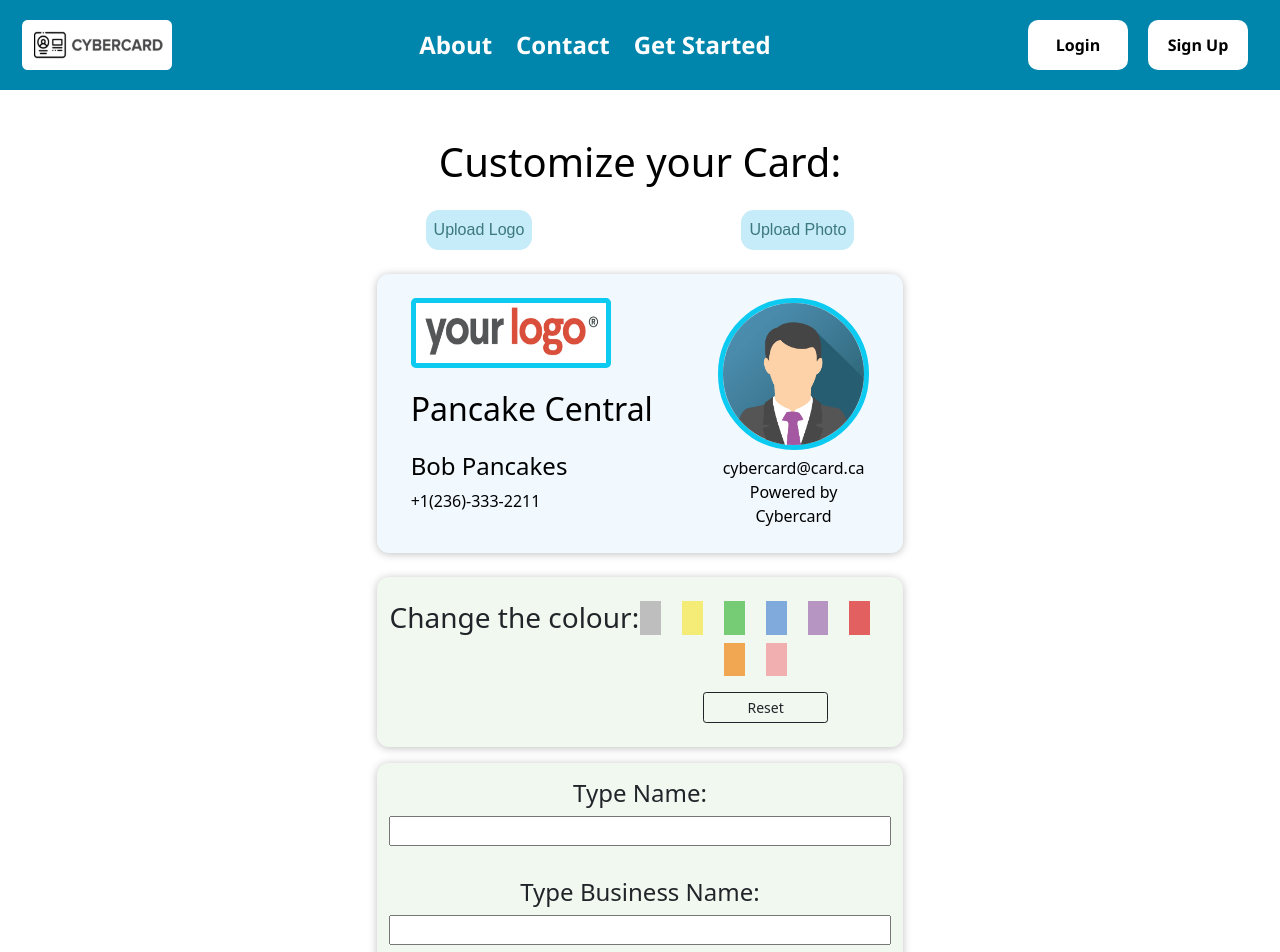
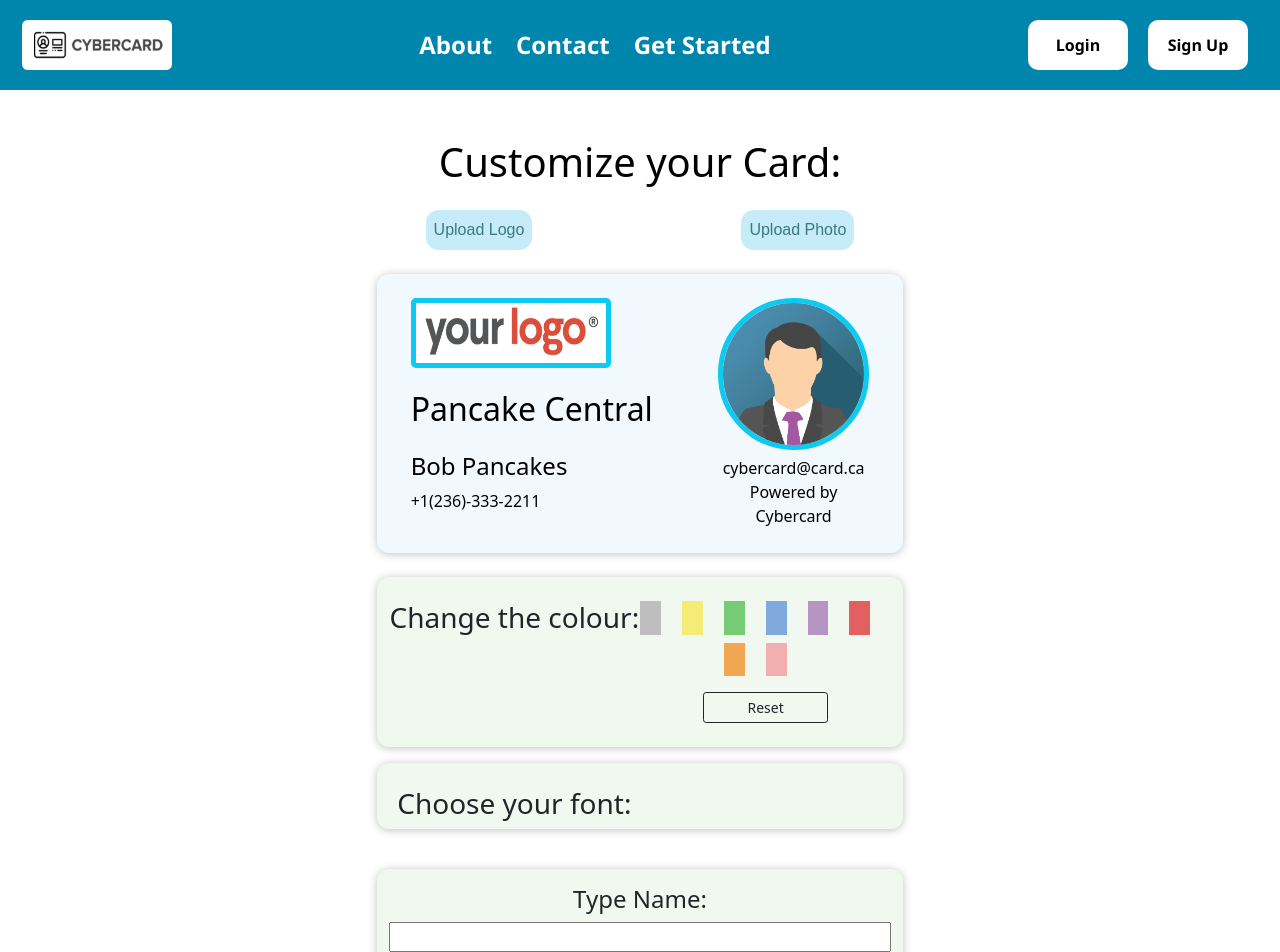
Before and after one commit to harleenjhamat/CSTP2107-BusinessCardApp, a Next.js app: page /custom-card in a window 1280 px wide. Shown: the top 952 px of the page. Built offline with nearby package versions, Linux system fonts and the light colour scheme.

Commit message:
added section for font section and dependencies

```diff
--- a/package.json
+++ b/package.json
@@ -8,7 +8,9 @@
     "start": "next start"
   },
   "dependencies": {
+    "@samuelmeuli/font-manager": "^1.4.0",
     "bootstrap": "^5.0.1",
+    "font-picker-react": "^3.5.2",
     "next": "10.2.2",
     "react": "17.0.2",
     "react-dom": "17.0.2",
--- a/src/pages/custom-card/index.jsx
+++ b/src/pages/custom-card/index.jsx
@@ -1,9 +1,10 @@
-import { Fragment } from 'react'
-import {useState} from 'react';
+import { Fragment } from 'react';
+import { useState } from 'react';
 import Head from 'next/head'
 import Navbar from './../../components/Navbar';
 import styles from "../../styles/customcard.module.scss";
 import Image from "next/image";
+
 
 function CustomCard (props) {
   const [hoverGrey, setHoverGrey] = useState('');
@@ -18,6 +19,7 @@ function CustomCard (props) {
   const [userphone, setUserphone] = useState('+1(236)-333-2211');
   const [business, setBusiness] = useState('Pancake Central');
   const [email, setEmail] = useState('cybercard@card.ca');
+
   var greyHandler = (event) => {
     setHoverBlue('')
     setHoverRed('')
@@ -76,7 +78,7 @@ function CustomCard (props) {
     setHoverGrey('')
     setHoverOrange('')
     setHoverPink('')
-    setHoverRed(`${styles.colorPurple}`);
+    setHoverPurple(`${styles.colorPurple}`);
   };
   var pinkHandler = (event) => {
     setHoverGreen('')
@@ -95,7 +97,7 @@ function CustomCard (props) {
     setHoverGrey('')
     setHoverOrange('')
     setHoverPink('')
-    setHoverRed(`${styles.colorYellow}`);
+    setHoverYellow(`${styles.colorYellow}`);
   };
   var resetColorHandler = (event)=>{
     setHoverGreen('')
@@ -239,6 +241,7 @@ function CustomCard (props) {
               </div>
             </div>
 
+
             {/* RESET COLOR BUTTON */}
             <div className="row justify-content-center m-0 p-0 mt-2 mb-4">
               <div className={`col-6 m-0 p-0 ${styles.cen}`}>
@@ -251,6 +254,22 @@ function CustomCard (props) {
           </div>
         </div>
         {/* END OF COLOR PICKER */}
+
+        {/* FONT SECTION   API KEY: AIzaSyD6t_o-a_IC_UG_I93_ZFfD6NE76zU59a0 */}
+        <div className="row justify-content-center m-0 p-0 mx-2">
+          <div className={`col-12 col-md-10 col-lg-5 my-2 ${styles.cen} ${styles.colorChanger}`}>
+              <div className="row justify-content-center m-0 p-0">
+                {/* COL FOR TEXT */}
+                <div className={`col-6 mt-4 p-0 ${styles.cen}`}>
+                <h3>Choose your font:</h3>
+                </div>
+              {/*FONT PICKER*/}
+                <div className={`col-6 mt-4 p-0 ${styles.cen}`}></div>
+              </div>
+          </div>
+        </div>
+        {/* END OF FONT PICKER */}
+        </div>
 
         {/* USER INPUT: */}
         <div className="row justify-content-center m-0 p-0 mx-2">
@@ -278,7 +297,6 @@ function CustomCard (props) {
 
 
       {/* END OF CONTAINER */}
-    </div>
     </Fragment>
   )
 }
--- a/src/styles/CustomCard.module.scss
+++ b/src/styles/CustomCard.module.scss
@@ -28,8 +28,6 @@
     cursor: pointer;
 
 }
-
-
 .cardBorder {
     border-radius: 12px;
     box-shadow: 0 1px 8px rgba(0, 0, 0, 0.25);
```
Also changed, not shown: 1 other file (tests, documents, lock files or other folders).
